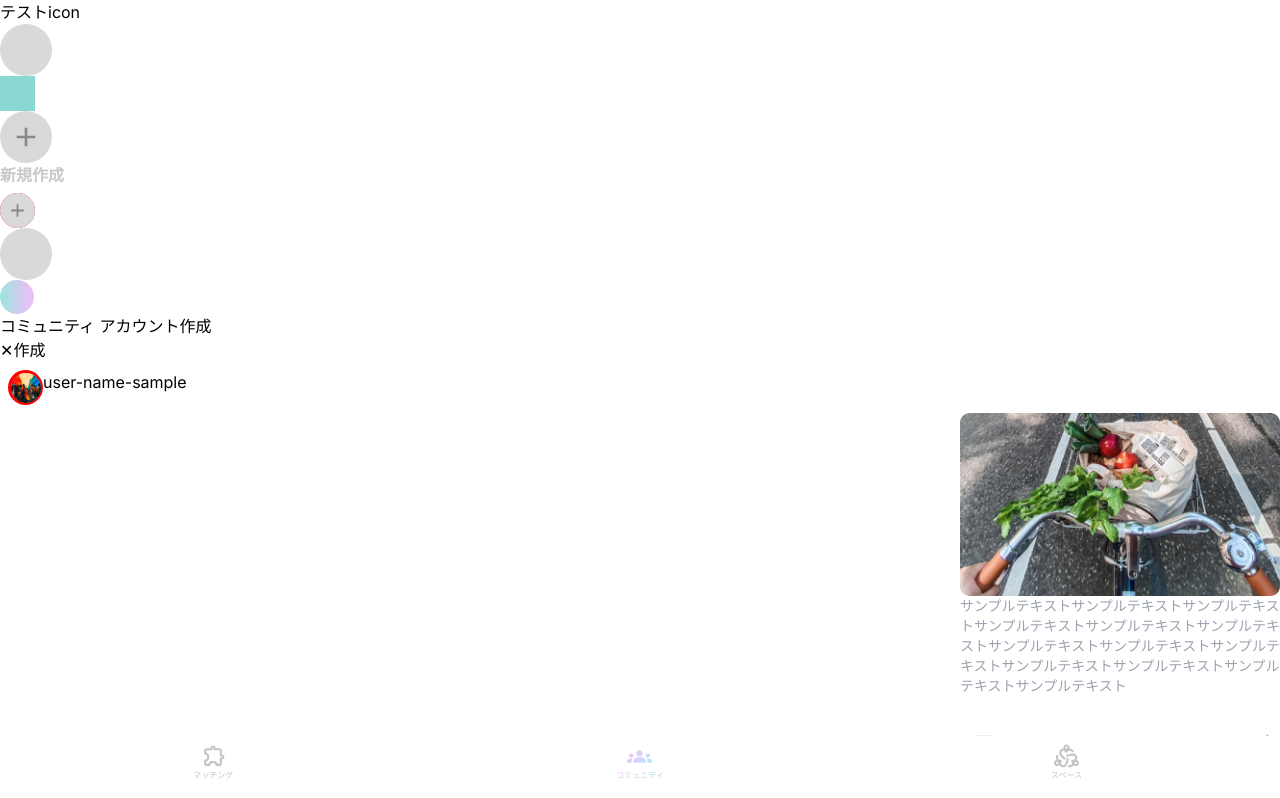
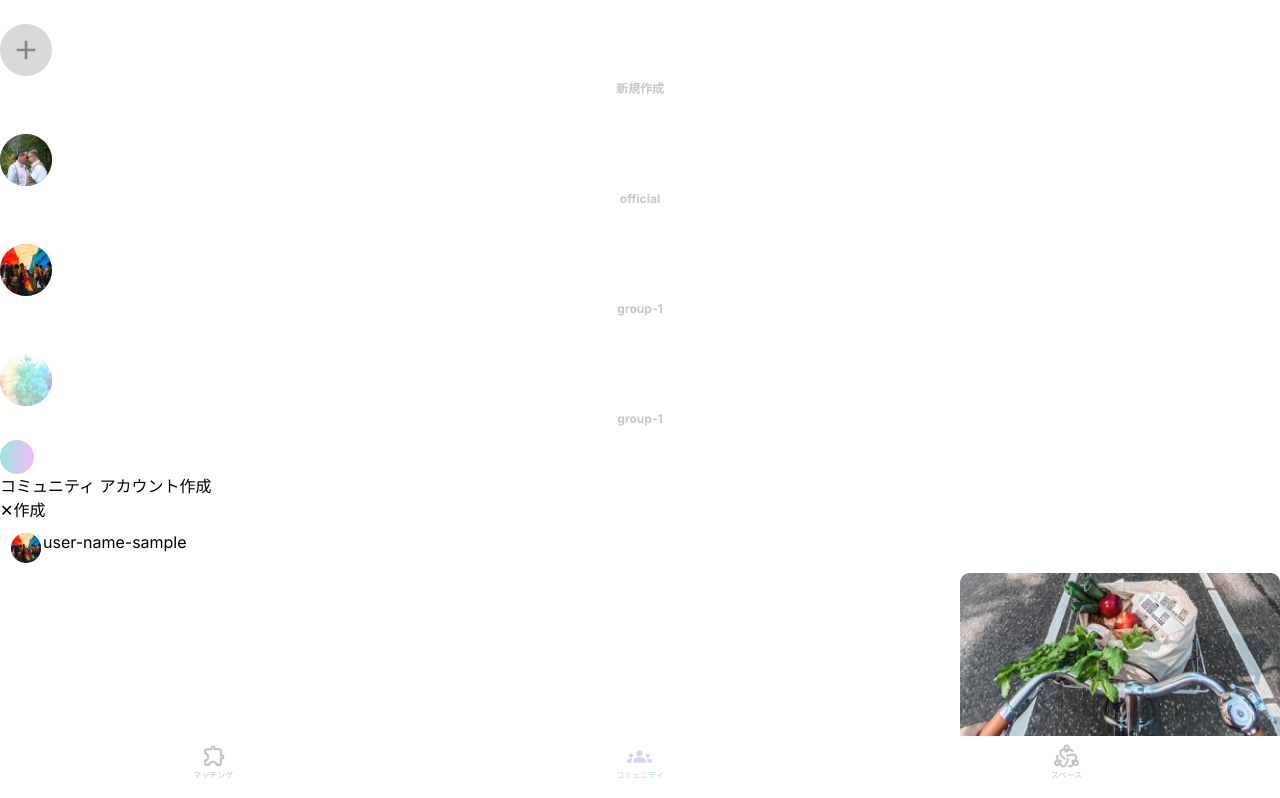
Before and after one commit to kusanohatsumi/service, a Next.js app: page /comm in a window 1280 px wide. Shown: the top 798 px of the page. Built offline with nearby package versions, Linux system fonts and the light colour scheme.

Commit message:
add:comm_home
icon

```diff
--- a/app/comm/comm_home/page.tsx
+++ b/app/comm/comm_home/page.tsx
@@ -1,11 +1,11 @@
 import Posting from '@/ui/communityItem/posting';
 import NavigationBar from '@/ui/navigation-bar';
 import NavLink from '@/ui/nav_link/navlink';
-import NavLink_now from '@/ui/nav_link/navlink_now';
 import Image from 'next/image';
+
 import HomeHeader from '@/ui/home-head';
-import styled from 'styled-components';
 import Icon_size from '@/ui/Community/icon_s';
+
 
 export default function comm_home() {
   return (
--- a/ui/Community/icon_s.tsx
+++ b/ui/Community/icon_s.tsx
@@ -19,7 +19,7 @@ export const S_Circle = styled.div`
     width: 35px;
     height: 35px;
     border-radius: 50%;
-    background-color: red;
+
 `;
 
 export const M_Circle = styled.div`
@@ -40,45 +40,54 @@ export const Small_square = styled.div`
     background-color: #8AD8D4;
 `;
 
-const Font = styled.p`
+export const Font = styled.p`
     //文字
     height: 30px;
-    font-size: 16px;
+    font-size: 12px;
     font-weight: bold;
     color: #C8C8C8;
+    text-align: center;
 `;
 
 
 export default function Icon_size() {
     return (
         <>
-            <h1>テストicon</h1>
-            <circle></circle>
-            <M_Circle></M_Circle>
-            <Small_square></Small_square>
-            <a>
+            <a className=" ml-6 text-center mt-1">
                 <Image
                     src="/+.svg"
                     alt="magn glassifying"
                     width={52}
                     height={52}
                 />
-                <Font>新規作成</Font>
+                <Font className=" mt-1">新規作成</Font>
             </a>
-
-
-
-            <a>
-                <S_Circle>
-                    <Image
-                        src="/+.svg"
-                        alt="magn glassifying"
-                        width={52}
-                        height={52}
-                    />
-                </S_Circle>
-
-                <M_Circle></M_Circle>
+            <a className=" ml-6 text-center mt-1">
+                <Image
+                    src="/comm/test_icon3.svg"
+                    alt="magn glassifying"
+                    width={52}
+                    height={52}
+                />
+                <Font className=" mt-1">official</Font>
+            </a>
+            <a className=" ml-6 text-center mt-1">
+                <Image
+                    src="/comm/test_icon2.svg"
+                    alt="magn glassifying"
+                    width={52}
+                    height={52}
+                />
+                <Font className=" mt-1">group-1</Font>
+            </a>
+            <a className=" ml-6 text-center mt-1">
+                <Image
+                    src="/comm/test_icon4.svg"
+                    alt="magn glassifying"
+                    width={52}
+                    height={52}
+                />
+                <Font className=" mt-1">group-1</Font>
             </a>
         </>
     );
--- a/ui/community/icon_s.tsx
+++ b/ui/community/icon_s.tsx
@@ -19,7 +19,7 @@ export const S_Circle = styled.div`
     width: 35px;
     height: 35px;
     border-radius: 50%;
-    background-color: red;
+
 `;
 
 export const M_Circle = styled.div`
@@ -40,45 +40,54 @@ export const Small_square = styled.div`
     background-color: #8AD8D4;
 `;
 
-const Font = styled.p`
+export const Font = styled.p`
     //文字
     height: 30px;
-    font-size: 16px;
+    font-size: 12px;
     font-weight: bold;
     color: #C8C8C8;
+    text-align: center;
 `;
 
 
 export default function Icon_size() {
     return (
         <>
-            <h1>テストicon</h1>
-            <circle></circle>
-            <M_Circle></M_Circle>
-            <Small_square></Small_square>
-            <a>
+            <a className=" ml-6 text-center mt-1">
                 <Image
                     src="/+.svg"
                     alt="magn glassifying"
                     width={52}
                     height={52}
                 />
-                <Font>新規作成</Font>
+                <Font className=" mt-1">新規作成</Font>
             </a>
-
-
-
-            <a>
-                <S_Circle>
-                    <Image
-                        src="/+.svg"
-                        alt="magn glassifying"
-                        width={52}
-                        height={52}
-                    />
-                </S_Circle>
-
-                <M_Circle></M_Circle>
+            <a className=" ml-6 text-center mt-1">
+                <Image
+                    src="/comm/test_icon3.svg"
+                    alt="magn glassifying"
+                    width={52}
+                    height={52}
+                />
+                <Font className=" mt-1">official</Font>
+            </a>
+            <a className=" ml-6 text-center mt-1">
+                <Image
+                    src="/comm/test_icon2.svg"
+                    alt="magn glassifying"
+                    width={52}
+                    height={52}
+                />
+                <Font className=" mt-1">group-1</Font>
+            </a>
+            <a className=" ml-6 text-center mt-1">
+                <Image
+                    src="/comm/test_icon4.svg"
+                    alt="magn glassifying"
+                    width={52}
+                    height={52}
+                />
+                <Font className=" mt-1">group-1</Font>
             </a>
         </>
     );
```
